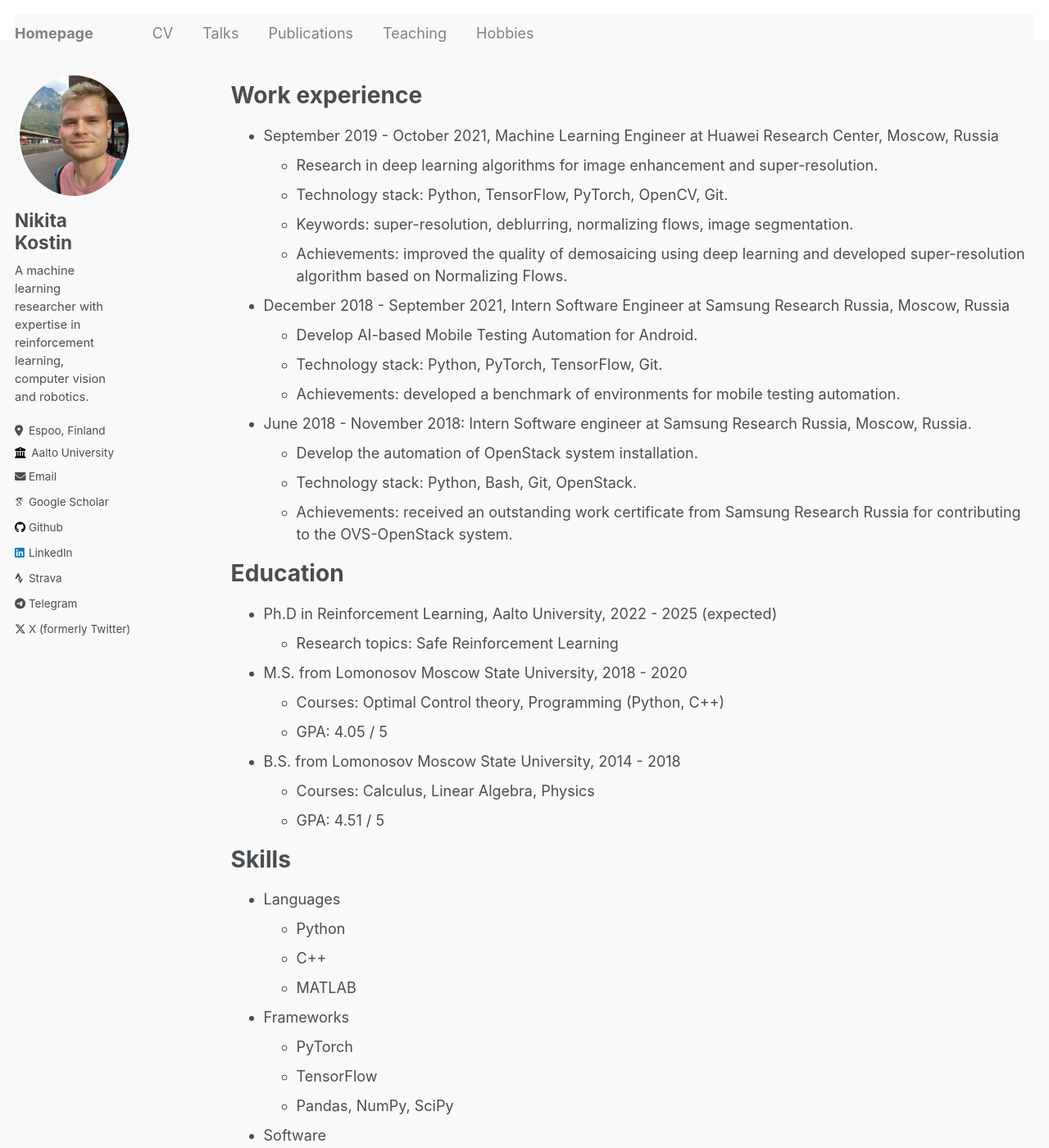
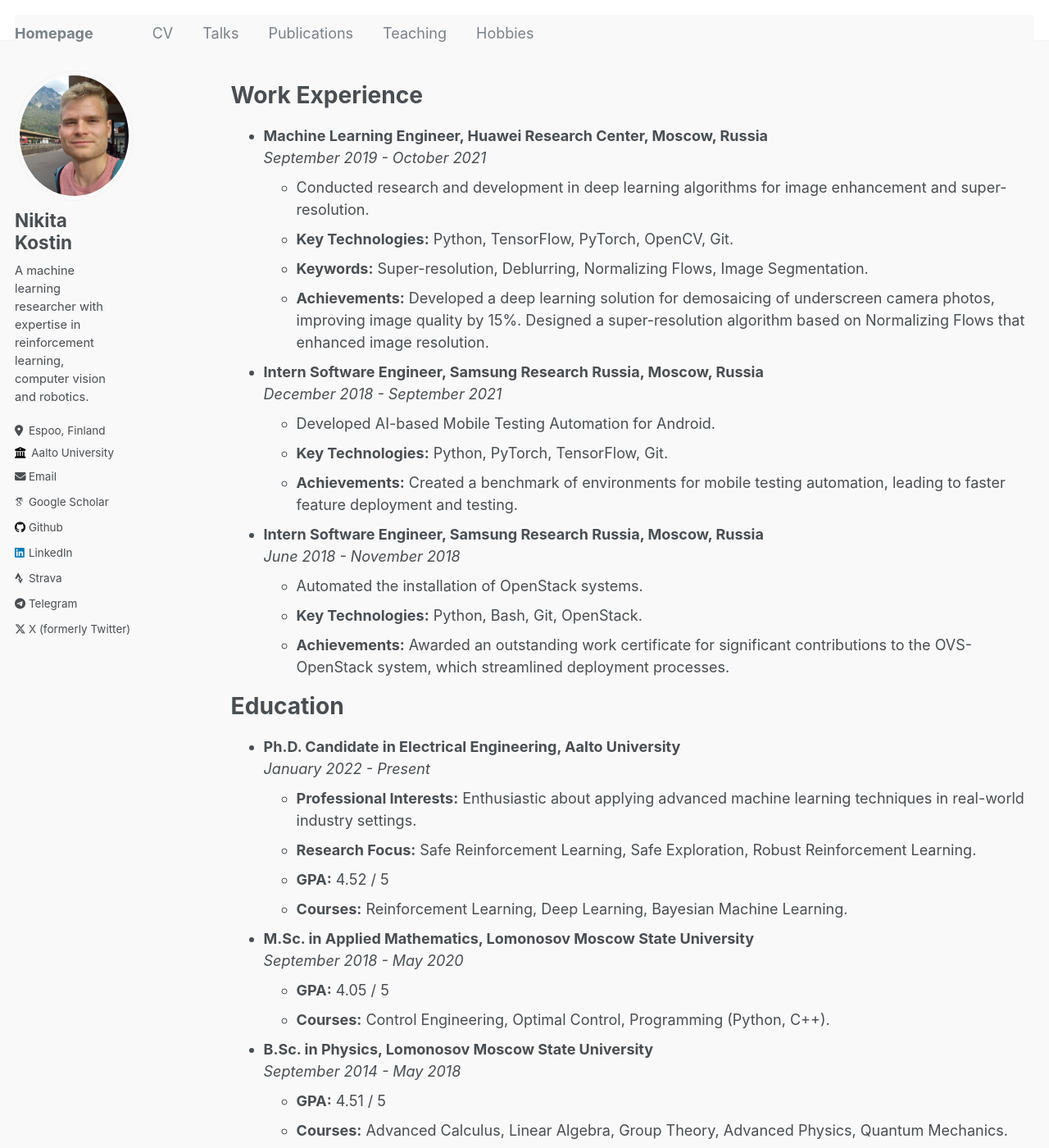
Before and after one commit to nik31096/nik31096.github.io, a Jekyll site: the page built from _pages/cv.md, in a window 1280 px wide and 1400 px high. Shown: the whole window at 82% size. Built offline with Jekyll 4.4.1, drawn with Linux system fonts in a browser that asks for light colours; some web fonts are replaced; some of the changed text lies outside the part shown.

Commit message:
Updated the resume

```diff
--- a/_pages/cv.md
+++ b/_pages/cv.md
@@ -9,50 +9,57 @@ redirect_from:
 
 {% include base_path %}
 
-Work experience
-======
-* September 2019 - October 2021, Machine Learning Engineer at Huawei Research Center, Moscow, Russia
-  * Research in deep learning algorithms for image enhancement and super-resolution.
-  * Technology stack: Python, TensorFlow, PyTorch, OpenCV, Git.
-  * Keywords: super-resolution, deblurring, normalizing flows, image segmentation.
-  * Achievements: improved the quality of demosaicing using deep learning and developed super-resolution algorithm based on Normalizing Flows.
+# Work Experience
+* **Machine Learning Engineer, Huawei Research Center, Moscow, Russia**
+  *September 2019 - October 2021*
+  - Conducted research and development in deep learning algorithms for image enhancement and super-resolution.
+  - **Key Technologies:** Python, TensorFlow, PyTorch, OpenCV, Git.
+  - **Keywords:** Super-resolution, Deblurring, Normalizing Flows, Image Segmentation.
+  - **Achievements:** Developed a deep learning solution for demosaicing of underscreen camera photos, improving image quality by 15%. Designed a super-resolution algorithm based on Normalizing Flows that enhanced image resolution.
 
-* December 2018 - September 2021, Intern Software Engineer at Samsung Research Russia, Moscow, Russia
-  * Develop AI-based Mobile Testing Automation for Android.
-  * Technology stack: Python, PyTorch, TensorFlow, Git.
-  * Achievements: developed a benchmark of environments for mobile testing automation.
+* **Intern Software Engineer, Samsung Research Russia, Moscow, Russia**
+  *December 2018 - September 2021*
+  - Developed AI-based Mobile Testing Automation for Android.
+  - **Key Technologies:** Python, PyTorch, TensorFlow, Git.
+  - **Achievements:** Created a benchmark of environments for mobile testing automation, leading to faster feature deployment and testing.
 
-* June 2018 - November 2018: Intern Software engineer at Samsung Research Russia, Moscow, Russia.
-  * Develop the automation of OpenStack system installation.
-  * Technology stack: Python, Bash, Git, OpenStack.
-  * Achievements: received an outstanding work certificate from Samsung Research Russia for contributing to the OVS-OpenStack system.
+* **Intern Software Engineer, Samsung Research Russia, Moscow, Russia**
+  *June 2018 - November 2018*
+  - Automated the installation of OpenStack systems.
+  - **Key Technologies:** Python, Bash, Git, OpenStack.
+  - **Achievements:** Awarded an outstanding work certificate for significant contributions to the OVS-OpenStack system, which streamlined deployment processes.
 
-Education
-======
-* Ph.D in Reinforcement Learning, Aalto University, 2022 - 2025 (expected)
-  * Research topics: Safe Reinforcement Learning
-* M.S. from Lomonosov Moscow State University, 2018 - 2020
-  * Courses: Optimal Control theory, Programming (Python, C++)
-  * GPA: 4.05 / 5
-* B.S. from Lomonosov Moscow State University, 2014 - 2018
-  * Courses: Calculus, Linear Algebra, Physics
-  * GPA: 4.51 / 5
+# Education
+* **Ph.D. Candidate in Electrical Engineering, Aalto University**
+  *January 2022 - Present*
+  - **Professional Interests:** Enthusiastic about applying advanced machine learning techniques in real-world industry settings.
+  - **Research Focus:** Safe Reinforcement Learning, Safe Exploration, Robust Reinforcement Learning.
+  - **GPA:** 4.52 / 5
+  - **Courses:** Reinforcement Learning, Deep Learning, Bayesian Machine Learning.
 
-Skills
-======
-* Languages
-  * Python
-  * C++
-  * MATLAB
-* Frameworks
-  * PyTorch
-  * TensorFlow
-  * Pandas, NumPy, SciPy
-* Software
-  * Linux
-  * Git
-  * Docker
-  * Robot Operating System (ROS)
+* **M.Sc. in Applied Mathematics, Lomonosov Moscow State University**
+  *September 2018 - May 2020*
+  - **GPA:** 4.05 / 5
+  - **Courses:** Control Engineering, Optimal Control, Programming (Python, C++).
+
+* **B.Sc. in Physics, Lomonosov Moscow State University**
+  *September 2014 - May 2018*
+  - **GPA:** 4.51 / 5
+  - **Courses:** Advanced Calculus, Linear Algebra, Group Theory, Advanced Physics, Quantum Mechanics.
+
+# Skills
+* **Programming Languages:**
+  - Python, C++, MATLAB
+* **Machine Learning Frameworks:**
+  - PyTorch, TensorFlow, Pandas, NumPy, SciPy
+* **Software Tools:**
+  - Linux, Git, Docker, Robot Operating System (ROS)
+* **Languages:**
+  - English (C1), Swedish (B1), German (A2), Finnish (A1), Russian (native)
+
+# Certifications
+* **Generative AI with Large Language Models, Coursera**
+  *July 2024*
 
 Publications
 ======
```
Also changed, not shown: 1 other file.
